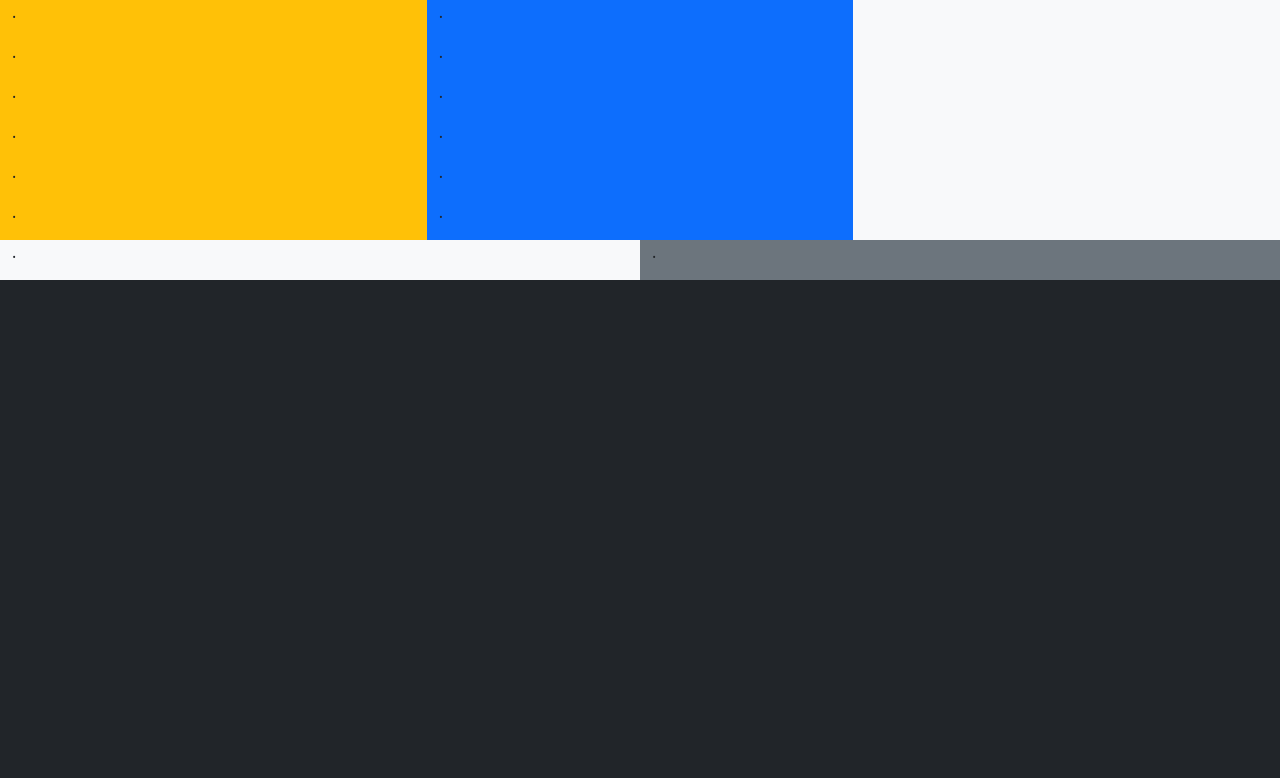
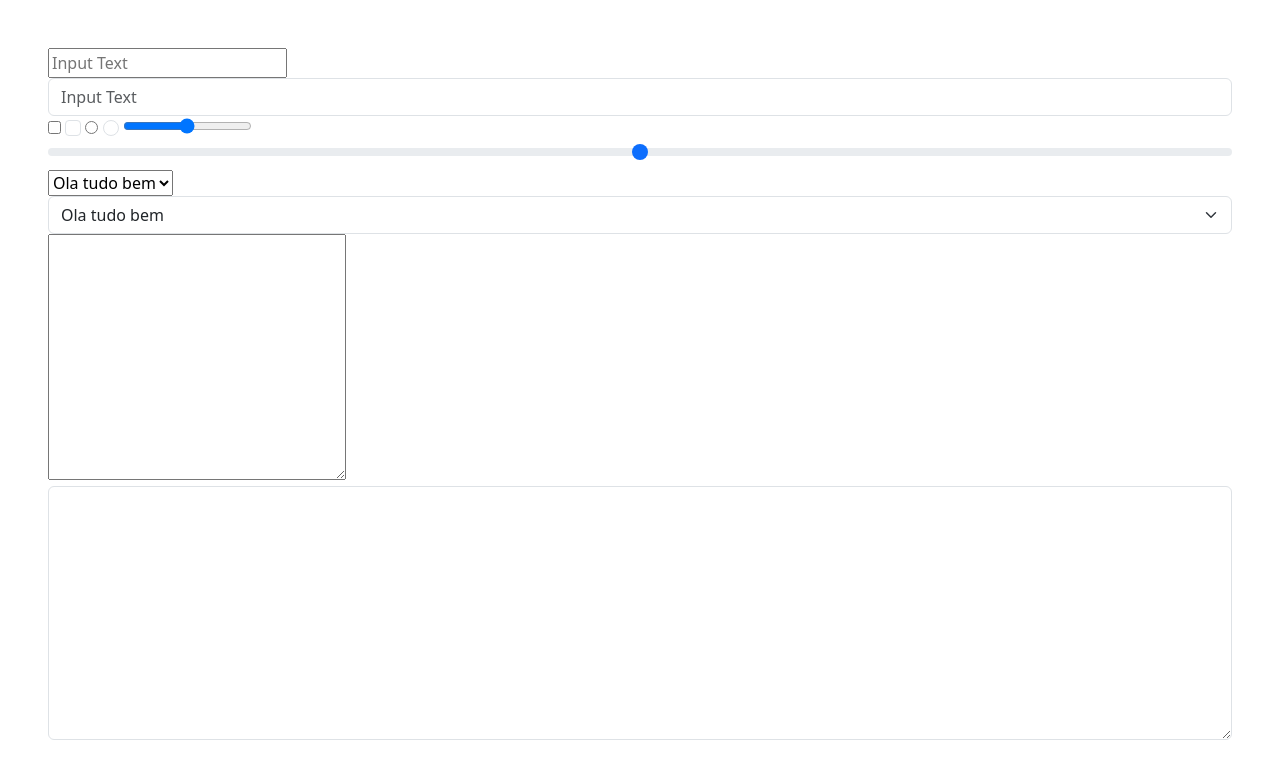
Before and after one commit to DavidSilva32/bootstrap, a plain HTML site: page index.html in a window 1280 px wide. Drawn offline with nearby package versions, Linux system fonts and the light colour scheme.

Commit message:
Update index.html

```diff
--- a/index.html
+++ b/index.html
@@ -3,39 +3,34 @@
   <head>
     <meta charset="utf-8">
     <meta name="viewport" content="width=device-width, initial-scale=1">
-    <title>Hello, world!</title>
+    <title>Bootstrap</title>
     <!-- Bootstrap CSS -->
     <link href="https://cdn.jsdelivr.net/npm/bootstrap@5.3.0-alpha1/dist/css/bootstrap.min.css" rel="stylesheet" integrity="sha384-GLhlTQ8iRABdZLl6O3oVMWSktQOp6b7In1Zl3/Jr59b6EGGoI1aFkw7cmDA6j6gD" crossorigin="anonymous">
   </head>
-  <body class="bg-dark">
-    <div class="container-fluid">
-        <div class="row bg-light">
-            <div class="col bg-warning col-xxl-2 col-xl-4 col-lg-6 col-md-8 col-sm-10">
-                <p>.</p>
-                <p>.</p>
-                <p>.</p>
-                <p>.</p>
-                <p>.</p>
-                <p>.</p>
-            </div>
-            <div class="col bg-primary col-xxl-2 col-xl-4 col-lg-6 col-md-8 col-sm-10">
-                <p>.</p>
-                <p>.</p>
-                <p>.</p>
-                <p>.</p>
-                <p>.</p>
-                <p>.</p>
-            </div>
-        </div>
-        <div class="row bg-primary">
-            <div class="col-6 bg-light">
-                <p>.</p>
-            </div>
-            <div class="col-6 bg-secondary">
-                <p>.</p>
-            </div>
-        </div>
-    </div>
+  <body class="p-5">
+    <form>
+        <input type="text" name="" id="" placeholder="Input Text">
+        <input type="text" name="" id="" placeholder="Input Text" class="form-control">
+
+        <input type="checkbox" name="" id="">
+        <input type="checkbox" name="" id="" class="form-check-input">
+
+        <input type="radio" name="" id="">
+        <input type="radio" name="" id="" class="form-check-input">
+
+        <input type="range" name="" id="">
+        <input type="range" name="" id="" class="form-range">
+
+        <select name="" id="">
+            <option>Ola tudo bem</option>
+        </select>
+        <select class="form-select" name="" id="">
+            <option>Ola tudo bem</option>
+        </select>
+
+        <textarea name="" id="" cols="30" rows="10"></textarea>
+        <textarea class="form-control" name="" id="" cols="30" rows="10"></textarea>
+    </form>
 
     <!-- Bootstrap JS -->
     <script src="https://cdn.jsdelivr.net/npm/bootstrap@5.3.0-alpha1/dist/js/bootstrap.bundle.min.js" integrity="sha384-w76AqPfDkMBDXo30jS1Sgez6pr3x5MlQ1ZAGC+nuZB+EYdgRZgiwxhTBTkF7CXvN" crossorigin="anonymous"></script>
```
